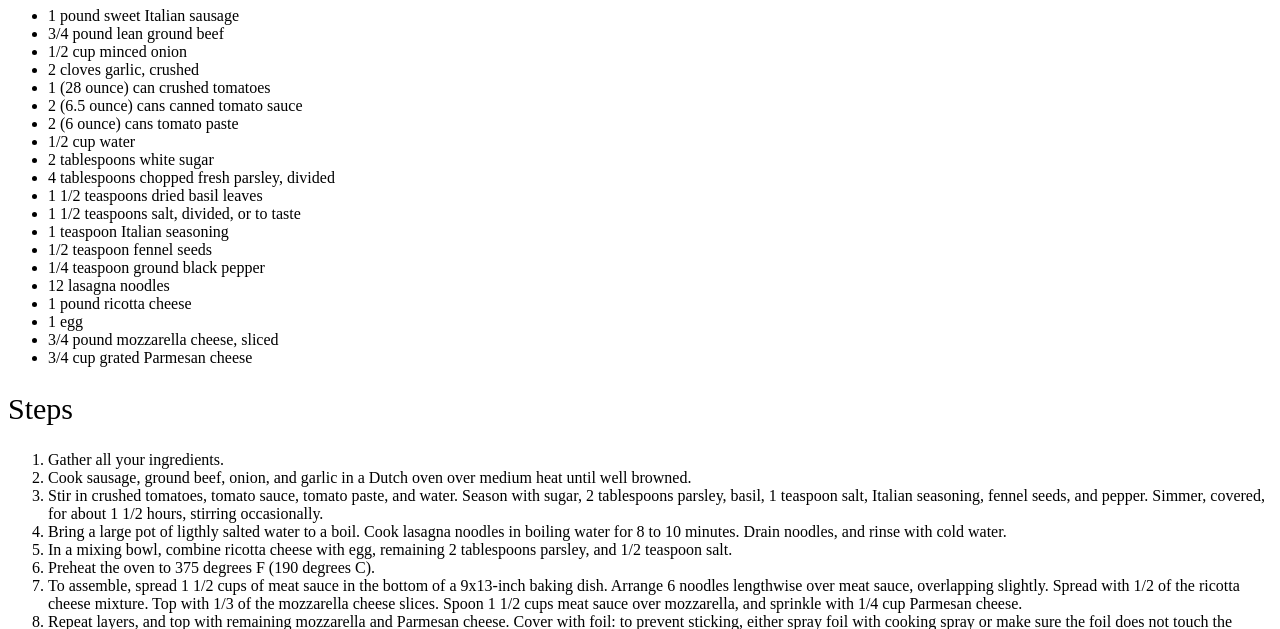
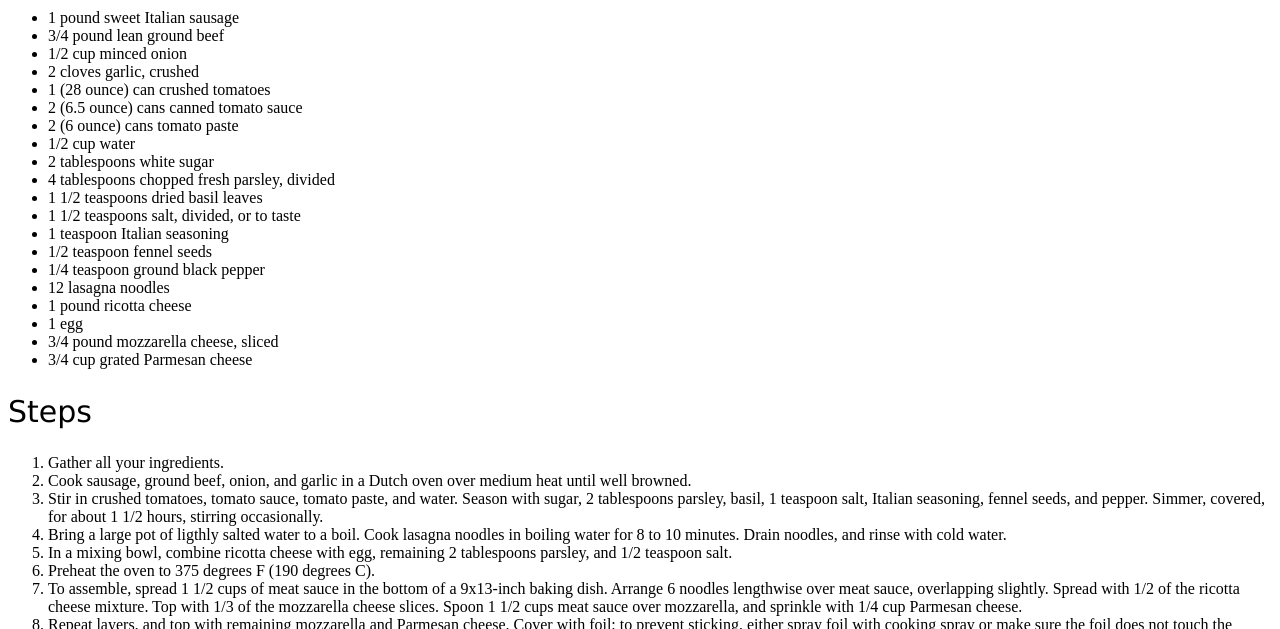
Before and after one commit to kimbaesung808/odin-recipes, a plain HTML site: page recipes/lasagna.html in a window 1280 px wide. Shown: the part 559-1188 px from the top of the page. Drawn offline with Linux system fonts and the light colour scheme.

Commit message:
Create grouping selector for h1 and h2
h1 and h2 share the same font-family.

```diff
--- a/style.css
+++ b/style.css
@@ -3,8 +3,12 @@
   width: 300px;
 }
 
+h1,
+h2 {
+  font-family: Verdana, "Times New Roman", serif;
+}
+
 h1 {
-  font-family: Verdana, "Times New Roman", serif;
   font-size: 40px;
   font-weight: 500;
 }
```
